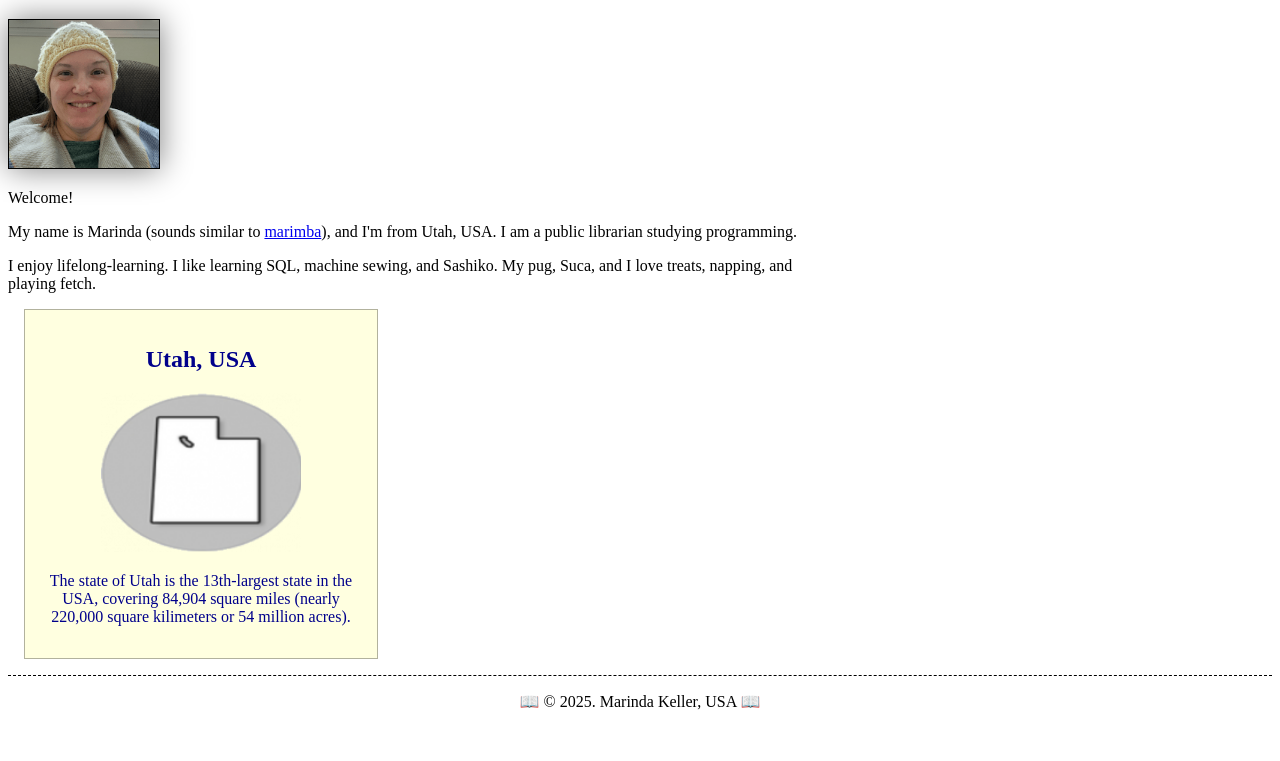
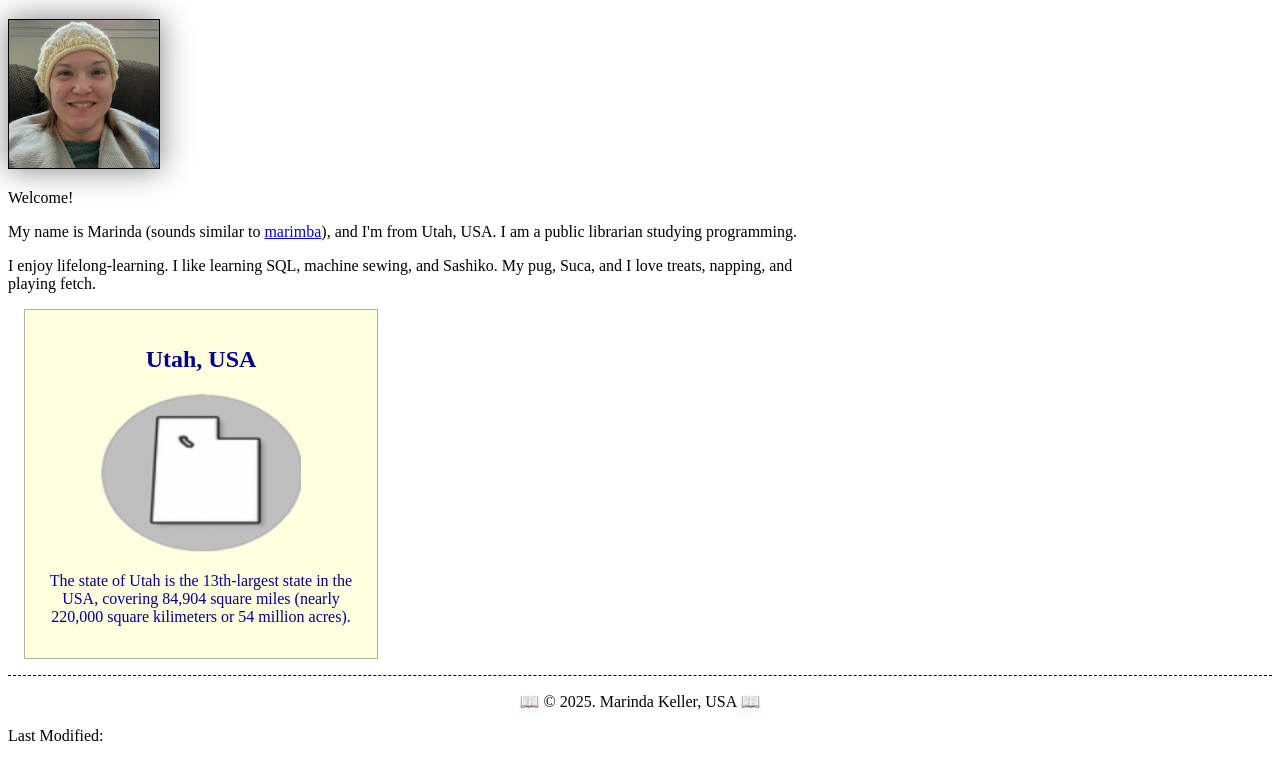
Before and after one commit to MercurianSQL/wdd130, a plain HTML site: page index.html in a window 1280 px wide. Shown: the part 237-998 px from the top of the page. Before the commit the page ends 964 px from the top, so only its background shows below. Drawn offline with Linux system fonts and the light colour scheme.

Commit message:
last modified attempt

```diff
--- a/index.html
+++ b/index.html
@@ -42,5 +42,6 @@
 		<p>📖 &copy; 2025. Marinda Keller, USA 📖</p>
 	</footer>
 </body>
+<p>Last Modified: <span id="lastModified"></span></p>
 
 </html>
```
